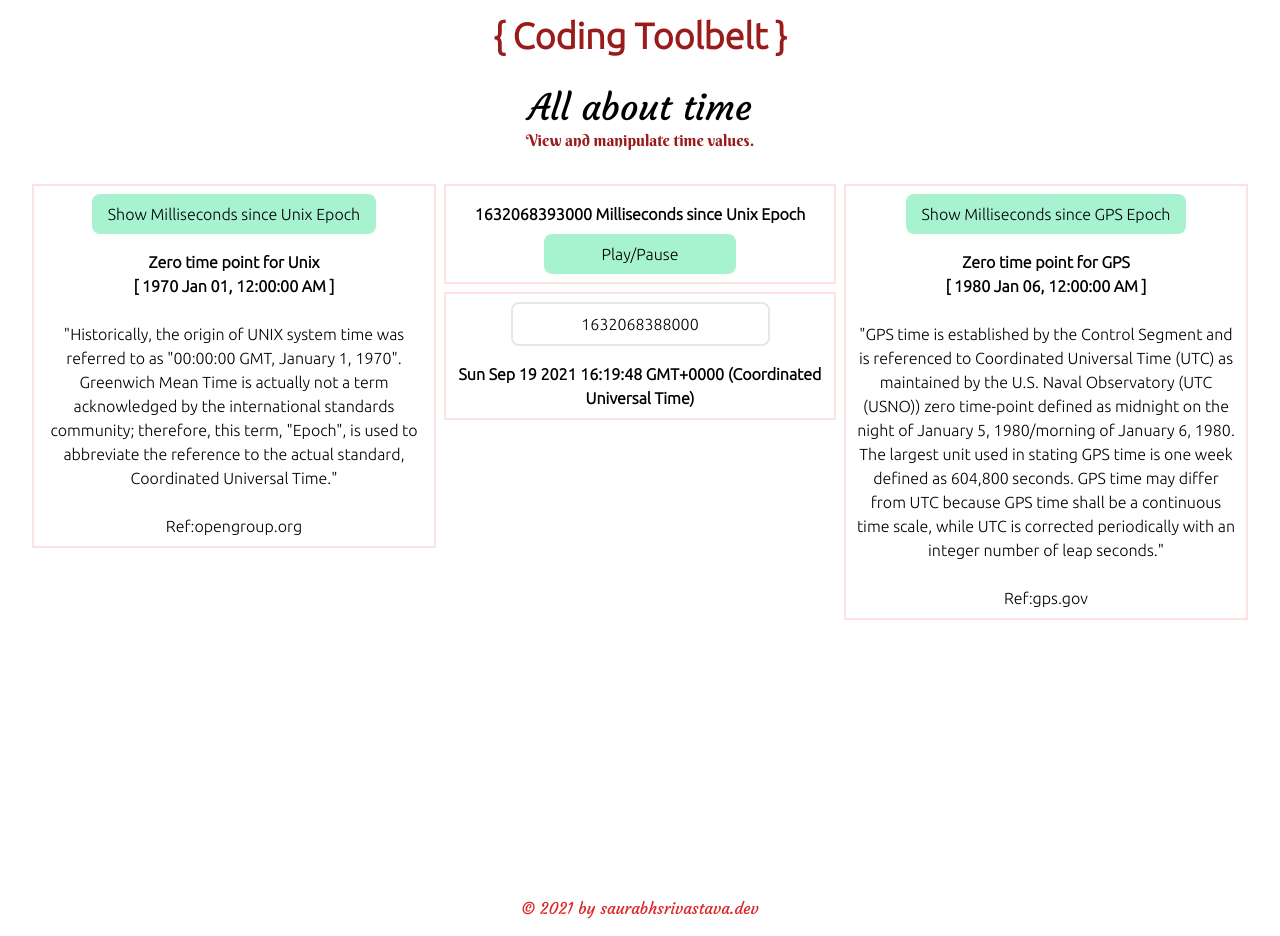
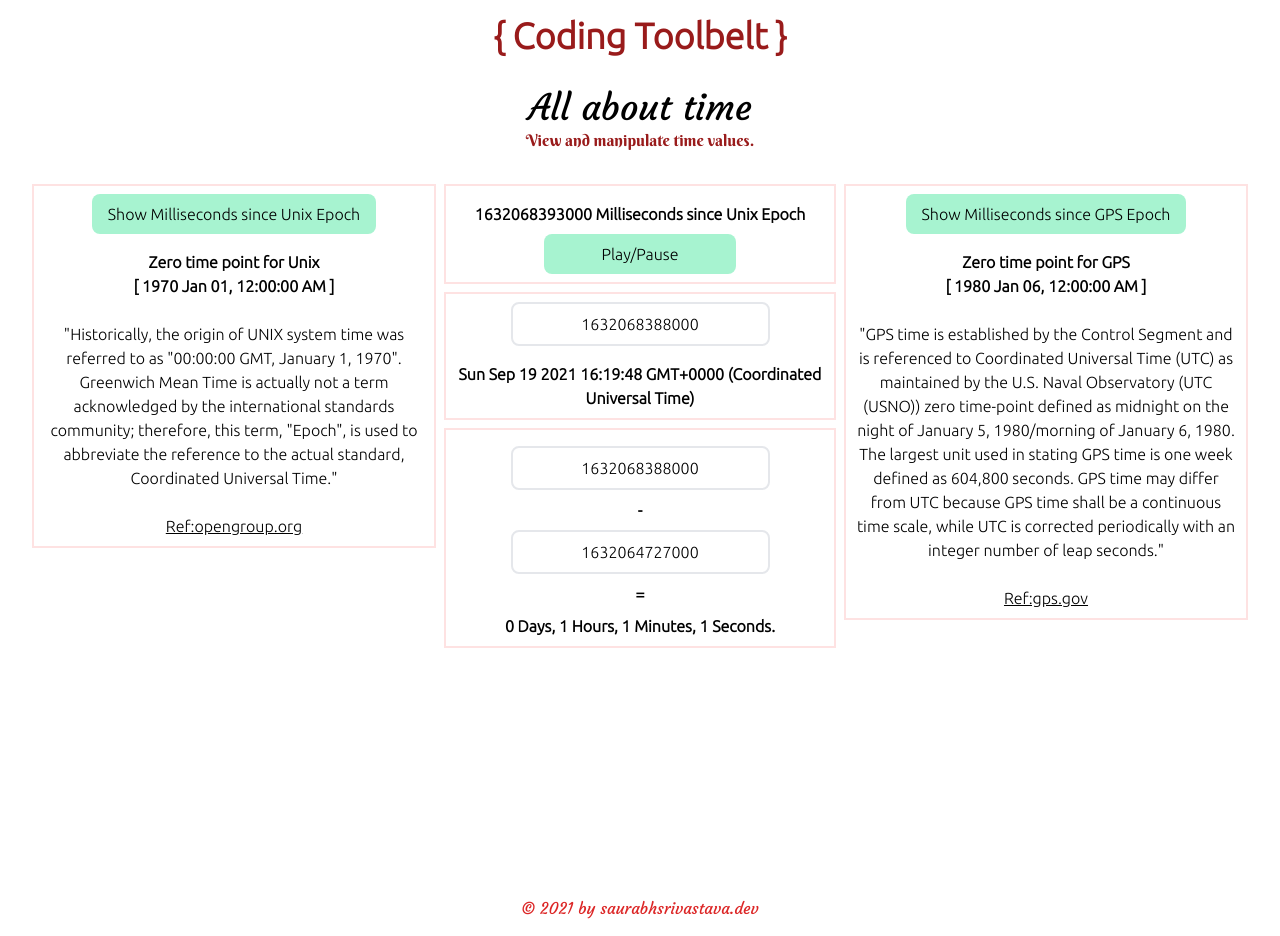
Before and after one commit to saurabhsrivastavadev/CodingToolBelt, a Nuxt app: page /all_about_time in a window 1280 px wide. Built offline with nearby package versions, Linux system fonts and the light colour scheme; a web font is replaced by a local one.

Commit message:
Adding time difference suppport

```diff
--- a/pages/all_about_time/index.vue
+++ b/pages/all_about_time/index.vue
@@ -25,7 +25,7 @@
             </p>
             <br/>
             <a href="https://pubs.opengroup.org/onlinepubs/9699919799/xrat/V4_xbd_chap03.html#tag_21_03_00_20"
-                target="blank">Ref:opengroup.org</a>
+               class="underline" target="blank">Ref:opengroup.org</a>
           </div>
         </div>
       </section>
@@ -36,9 +36,18 @@
                   @click="playPause">Play/Pause</button>
         </div>
         <div id="msToDate" class="flex flex-col items-center border-2 border-red-100 p-2">
-          <input type="text" class="border-2 border-teal-400 p-2 rounded-lg text-center"
-                  v-model="timeToConvertMillis" @keyup="convertTime">
+          <input v-model="timeToConvertMillis" class="border-2 border-teal-400 p-2 rounded-lg text-center"
+                 type="text" @keyup="convertTime">
           <p class="font-bold mt-4">{{timeToConvertStr}}</p>
+        </div>
+        <div id="timeDelta" class="flex flex-col items-center border-2 border-red-100 p-2 space-y-2">
+          <input v-model="timeDeltaArg1" class="border-2 border-teal-400 p-2 rounded-lg text-center mt-2"
+                 type="text" @keyup="timeDelta">
+          <p class="font-bold">-</p>
+          <input v-model="timeDeltaArg2" class="border-2 border-teal-400 p-2 rounded-lg text-center"
+                 type="text" @keyup="timeDelta">
+          <p class="font-bold">=</p>
+          <p class="font-bold mt-4">{{timeDeltaStr}}</p>
         </div>
       </section>
       <section id="right" class="flex-grow items-center text-center">
@@ -58,7 +67,7 @@
             </p>
             <br/>
             <a href="https://www.gps.gov/technical/icwg/IS-GPS-200G.pdf"
-                target="blank">Ref:gps.gov</a>
+               class="underline" target="blank">Ref:gps.gov</a>
           </div>
         </div>
       </section>
@@ -73,7 +82,10 @@ export default {
       epoch: 'unix',
       updateTimeDisplayEnabled: true,
       timeToConvertMillis: Date.now(),
-      timeToConvertStr: ''
+      timeToConvertStr: '',
+      timeDeltaStr: '',
+      timeDeltaArg1: Date.now(),
+      timeDeltaArg2: Date.now() - 3661000,
     }
   },
   created() {
@@ -81,6 +93,7 @@ export default {
       this.updateTimeDisplay();
     }, 100);
     this.convertTime();
+    this.timeDelta();
   },
   methods: {
     updateTimeDisplay() {
@@ -99,6 +112,17 @@ export default {
     convertTime() {
       const d = new Date(parseInt(this.timeToConvertMillis));
       this.timeToConvertStr = d.toString();
+    },
+    timeDelta() {
+      let delta = new Date(parseInt(this.timeDeltaArg1)) - new Date(parseInt(this.timeDeltaArg2));
+      delta = delta / 1000;
+      const deltaDays = Math.floor(delta / 3600 / 24);
+      delta -= deltaDays * 3600 * 24;
+      const deltaHours = Math.floor(delta / 3600);
+      delta -= deltaHours * 3600;
+      const deltaMinutes = Math.floor(delta / 60);
+      delta -= deltaMinutes * 60;
+      this.timeDeltaStr = `${deltaDays} Days, ${deltaHours} Hours, ${deltaMinutes} Minutes, ${delta} Seconds.`;
     }
   },
 }
```
